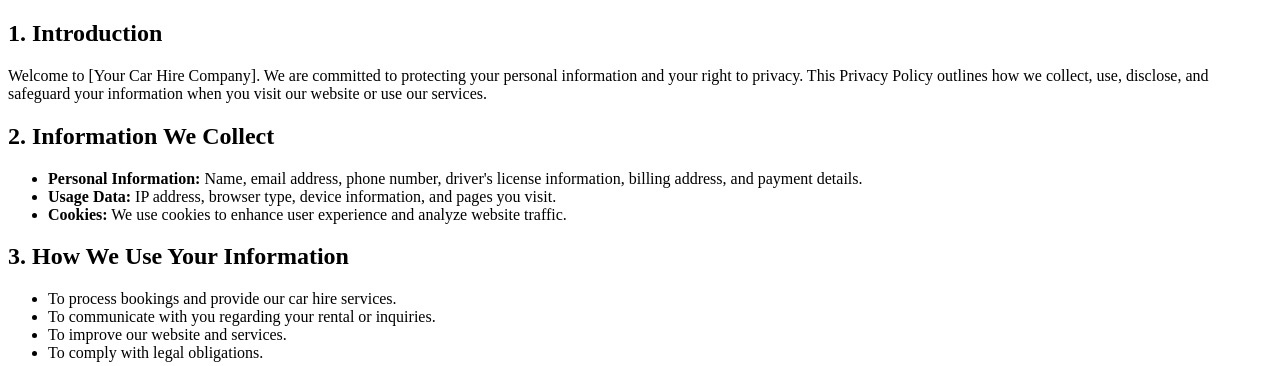
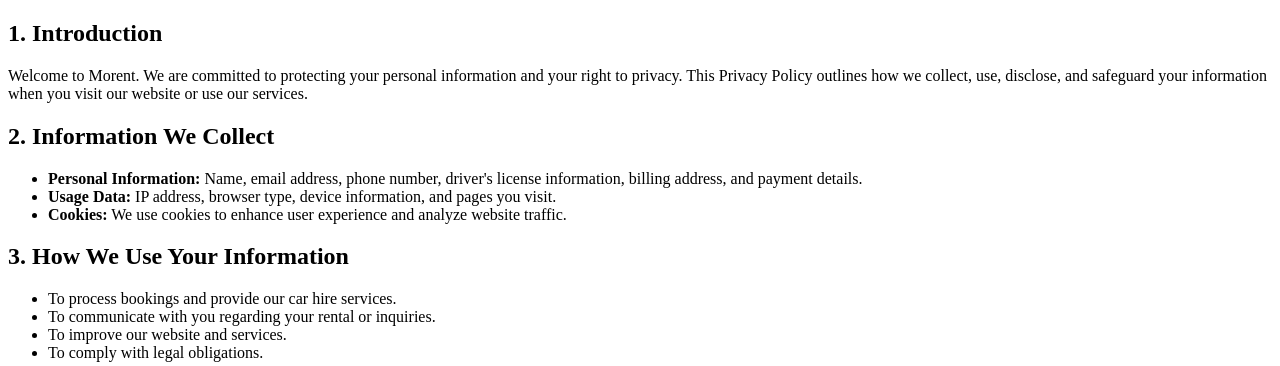
Before and after one commit to Rowan-Laffeber/rental-main, a PHP site: page /rental/pages/privacy-policy.php in a window 1280 px wide. Shown: the part 98-464 px from the top of the page. Run offline with PHP 8.4, Linux system fonts and the light colour scheme.

Commit message:
v0.0.1
little change in privacy page

```diff
--- a/pages/privacy-policy.php
+++ b/pages/privacy-policy.php
@@ -13,7 +13,7 @@
 
 <section>
     <h2>1. Introduction</h2>
-    <p>Welcome to [Your Car Hire Company]. We are committed to protecting your personal information and your right to privacy. This Privacy Policy outlines how we collect, use, disclose, and safeguard your information when you visit our website or use our services.</p>
+    <p>Welcome to Morent. We are committed to protecting your personal information and your right to privacy. This Privacy Policy outlines how we collect, use, disclose, and safeguard your information when you visit our website or use our services.</p>
 </section>
 
 <section>
```
